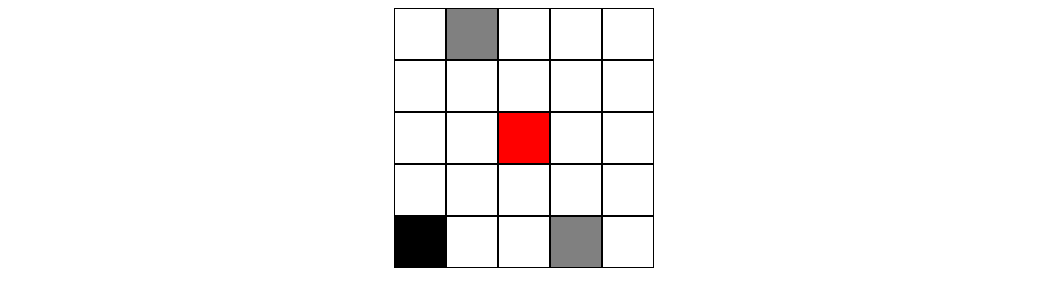
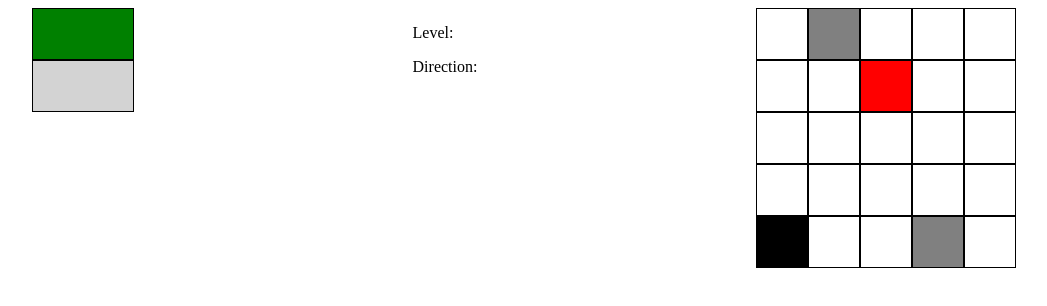
Before and after one commit to AlexHuynh35/CaveRunner, a plain HTML site: page index.html in a window 1280 px wide. Shown: the whole page, without its empty margins (116-1163 px from the left). Drawn offline with nearby package versions, Linux system fonts and the light colour scheme.

Commit message:
added html

```diff
--- a/index.html
+++ b/index.html
@@ -4,9 +4,20 @@
         <link type="text/css" rel="stylesheet" href="style.css">
     </head>
     <body>
+        <div class="utilities">
+            <div class="bars">
+                <div class="totalHealth">
+                    <div class="health"></div>
+                </div>
+                <div class="totalMoney">
+                    <div class="money"></div>
+                </div>
+            </div>
+            <div class="information">
+                <p>Level: <span id="level"></span></p>
+                <p>Direction: <span id="direction"></span></p>
+            </div>
         <div>
-
-        </div>
         <div class="container">
 
         </div>
--- a/script.js
+++ b/script.js
@@ -144,9 +144,9 @@ function clearPath(x, y){
 
 nextLevel();
 
-setInterval(
-
-)
+setInterval(function(){
+    moveEntity();
+}, 1500);
 
 $("body").keydown(function(e){
     if(e.key === "ArrowRight"){
@@ -156,7 +156,6 @@ $("body").keydown(function(e){
             playerLoc(xLoc, yLoc);
         }
         direction = "right";
-        moveEntity();
     }
     if(e.key === "ArrowLeft"){
         if(xLoc !== 0 && z[xLoc - 1][yLoc] === "empty"){
@@ -165,7 +164,6 @@ $("body").keydown(function(e){
             playerLoc(xLoc, yLoc);
         }
         direction = "left";
-        moveEntity();
     }
     if(e.key === "ArrowDown"){
         if(yLoc !== z[0].length - 1 && z[xLoc][yLoc + 1] === "empty"){
@@ -174,7 +172,6 @@ $("body").keydown(function(e){
             playerLoc(xLoc, yLoc);
         }
         direction = "down";
-        moveEntity();
     }
     if(e.key === "ArrowUp"){
         if(yLoc !== 0 && z[xLoc][yLoc - 1] === "empty"){
@@ -183,7 +180,6 @@ $("body").keydown(function(e){
             playerLoc(xLoc, yLoc);
         }
         direction = "up";
-        moveEntity();
     }
     if(e.shiftKey){
         destroyEntity(xLoc, yLoc);
--- a/style.css
+++ b/style.css
@@ -6,3 +6,29 @@
 .box {
     border: 1px black solid;
 }
+
+.utilities {
+    display: flex;
+    justify-content: space-around;
+}
+
+.totalHealth, .totalMoney {
+    border: 1px black solid;
+    width: 100px;
+    height: 50px;
+    background-color: lightgray;
+}
+
+.health {
+    background-color: green;
+    padding-top: 25px;
+    padding-bottom: 25px;
+    width: 100%;
+}
+
+.money {
+    background-color: gold;
+    padding-top: 25px;
+    padding-bottom: 25px;
+    width: 0%;
+}
```
